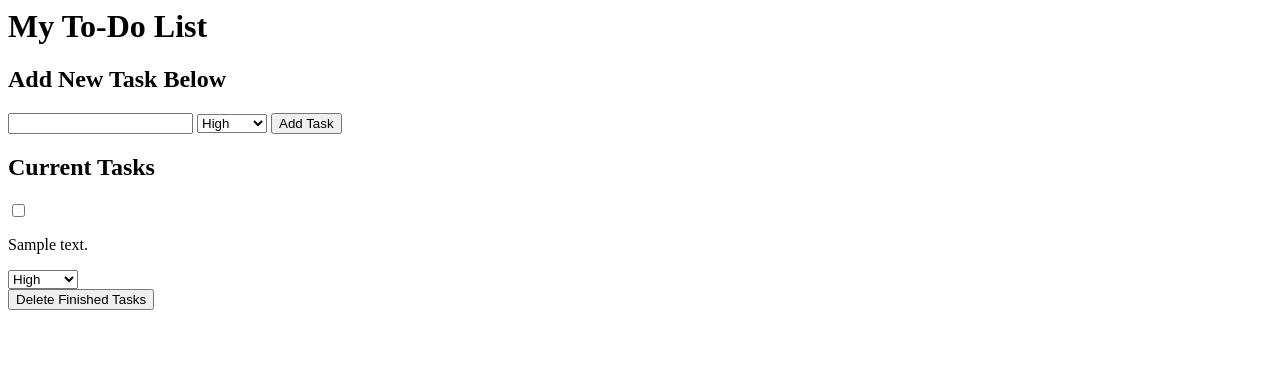
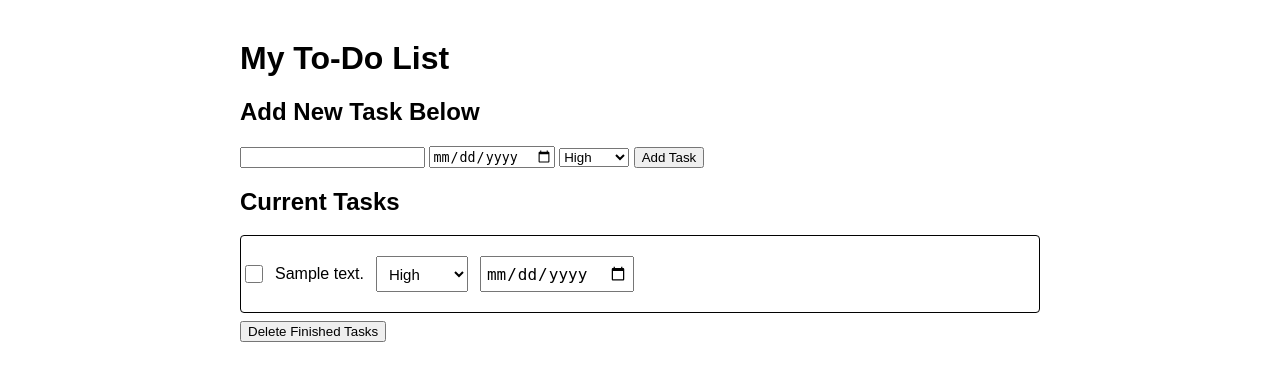
Before and after one commit to natreed1/PythonPractice, a FastAPI app: template Desktop/To-Do List Website/templates/index.html in a window 1280 px wide. Shown: the top 381 px of the page. Run offline with FastAPI, Linux system fonts and the light colour scheme; the template is opened without the code that fills it: most values are stand-ins (such as "Sample title", 1, 10 or a date in 2020).

Commit message:
Add due date, priority editing, CSS styling

```diff
--- a/Desktop/To-Do List Website/main.py
+++ b/Desktop/To-Do List Website/main.py
@@ -3,6 +3,7 @@
 from fastapi import Request
 from fastapi.templating import Jinja2Templates
 from fastapi.staticfiles import StaticFiles
+from datetime import date
 
 
 app = FastAPI()
@@ -25,11 +26,12 @@
     return templates.TemplateResponse("index.html", {"request": request, "tasks": tasks})
 
 @app.post("/create_task")
-async def create_task_endpoint(request: Request, task_description: str = Form(...), task_priority: str = Form(...)):
+async def create_task_endpoint(request: Request, task_description: str = Form(...), task_priority: str = Form(...), task_due_date: date = Form(...)):
     task = Task()
     task.id = len(tasks)
     task.task_description = task_description
     task.task_priority = task_priority
+    task.task_due_date = task_due_date
     tasks.append(task)
     return templates.TemplateResponse("todo_list.html", {"request": request, "tasks": tasks})
 
@@ -47,7 +49,15 @@
         if task.id == task_id:
             task.task_priority = task_priority
             break
-        return templates.TemplateResponse("todo_list.html", {request: request, "tasks": tasks})
+        return templates.TemplateResponse("todo_list.html", {"request": request, "tasks": tasks})
+
+@app.post("/update_task_due_date")
+async def update_task_due_date_endpoint(request: Request, task_id: int = Form(...), task_due_date: date = Form(...)):
+    for task in tasks:
+        if task.id == task_id:
+            task.task_due_date = task_due_date
+            break
+    return templates.TemplateResponse("todo_list.html", {"request": request, "tasks": tasks})
 
 @app.post("/delete_task")
 async def delete_task_endpoint(request: Request):
--- a/Desktop/To-Do List Website/static/style.css
+++ b/Desktop/To-Do List Website/static/style.css
@@ -3,19 +3,50 @@
     max-width: 800px;
     margin: 40px auto;
     align-items: center;
-    :hover {
-        background-color: #f0f0f0;
-    }
+}
+
+.task:hover {
+    background-color: #f0f0f0;
+}
+
+.task {
+    margin: 8px 0;
+    border: 1px solid #010101;
+    padding: 4px;
+    border-radius: 4px;
+    gap: 12px;
+    align-items: center;
+    display: flex;
 
 }
 
-.task {
-    border: 1px solid #010101;
-    padding: 8px;
-    margin-bottom: 8px;
-    border-radius: 4px;
-    align-items: center;
+.task select {
+    box-sizing: border-box;
+    height: 36px;
+    padding: 4px 8px;
+    font-size: 15px;
 }
+
+.task input[type="checkbox"] {
+    width: 18px;
+    height: 18px;
+    margin: 0;
+}
+
+.task input[type="date"] {
+    margin-top: 16px;
+    box-sizing: border-box;
+    height: 36px;
+    padding: 4px 4px;
+    font-size: 16px;
+}
+
+.task input[type="checkbox"] {
+    width: 18px;
+    height: 18px;
+    margin: 0;
+}
+
 
 .title {
     font-family: 'Arial', Times, serif;
--- a/Desktop/To-Do List Website/templates/index.html
+++ b/Desktop/To-Do List Website/templates/index.html
@@ -2,13 +2,14 @@
 <head>
     <title>To-Do List</title>
     <script src="https://unpkg.com/htmx.org@2.0.0"></script>
-    <link rel="stylesheet" href="/static/styles.css">
+    <link rel="stylesheet" href="/static/style.css">
     </head>
 <body>
 <h1>My To-Do List</h1>
 <h2>Add New Task Below</h2>
 <form hx-post="/create_task" hx-target ="#task-list">
     <input type="text" name="task_description">
+    <input type="date" name="task_due_date">
     <select name="task_priority">
         <option value="High">High</option>
         <option value="Medium">Medium</option>
--- a/Desktop/To-Do List Website/templates/todo_list.html
+++ b/Desktop/To-Do List Website/templates/todo_list.html
@@ -6,7 +6,7 @@
         name="task_id"
         value="{{ task.id }}">
          {% if task.task_state %}
-            <p style="text-decoration: line-through;">{{ task.task_description }}</p>
+            <p style="text-decoration: line-through;">{{ task.task_description }} </p>
         {% else %}
             <p>{{ task.task_description }}</p>
         {% endif %}
@@ -15,6 +15,13 @@
         <option value="Medium"{% if task.task_priority =="Medium" %}selected{% endif %}>Medium</option>
         <option value="Low" {% if task.task_priority =="Low" %}selected{% endif %}>Low</option>
             </select>
+        <form>
+
+        <input type="date" name="task_due_date" value="{{ task.task_due_date }}"
+        hx-post="/update_task_due_date"
+        hx-target="#task-list">
+        <input type="hidden" name="task_id" value="{{ task.id }}">
+        </form>
 
 
     </div>
```
